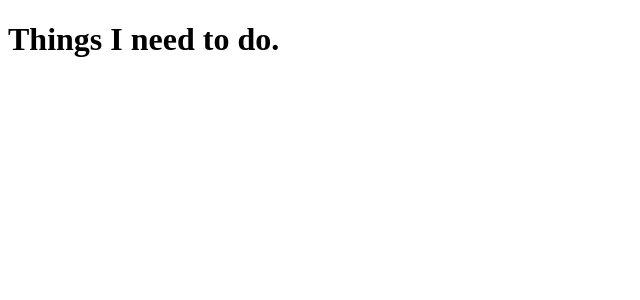
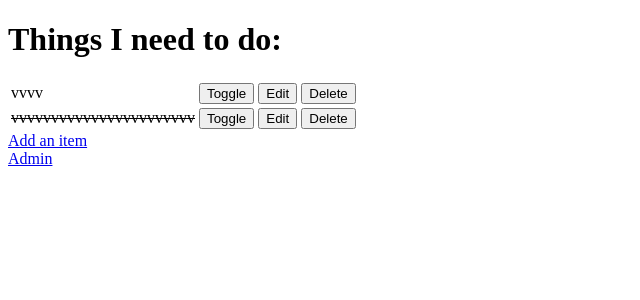
Before and after one commit to alikariminik/djangoTemplating, a Django app: page / in a window 1280 px wide. Shown: the top 300 px of the page, without its empty margins (0-640 px from the left). Run offline with Django 3.2, Linux system fonts and the light colour scheme; data comes from the database, SQL or seed files in the repository; both versions use the stored data as it was after the commit.

Commit message:
added crud functionality£

```diff
--- a/django_intro/urls.py
+++ b/django_intro/urls.py
@@ -15,9 +15,13 @@ Including another URLconf
 """
 from django.contrib import admin
 from django.urls import path
-from todo.views import get_todo_list
+from todo import views
 
 urlpatterns = [
     path('admin/', admin.site.urls),
-    path('', get_todo_list, name='get_todo_list')
+    path('', views.get_todo_list, name='get_todo_list'),
+    path('add', views.add_item, name='add'),
+    path('edit/<item_id>', views.edit_item, name='edit'),
+    path('toggle/<item_id>', views.toggle_item, name='toggle'),
+    path('delete/<item_id>', views.delete_item, name='delete'),
 ]
--- a/todo/templates/todo/todo_list.html
+++ b/todo/templates/todo/todo_list.html
@@ -7,6 +7,36 @@
     <title>Document</title>
 </head>
 <body>
-    <h1>Things I need to do.</h1>
+    <h1>Things I need to do:</h1>
+    <table>
+        {% for item in items %}
+            <tr>
+            {% if item.done %}
+                <td><strike>{{ item.name }}</strike></td>
+            {% else %}
+                <td>{{ item.name }}</td>
+            {% endif %}
+                <td>
+                    <a href="/toggle/{{ item.id }}">
+                        <button>Toggle</button>
+                    </a>
+                </td>
+                <td>
+                    <a href="/edit/{{ item.id }}">
+                        <button>Edit</button>
+                    </a>
+                </td>
+                <td>
+                    <a href="/delete/{{ item.id }}">
+                        <button>Delete</button>
+                    </a>
+                </td>
+            </tr>
+        {% empty %}
+            <tr><td>You have nothing to do.</td></tr>
+        {% endfor %}
+    </table>
+    <a href="/add">Add an item</a><br>
+    <a href="/admin">Admin</a>
 </body>
 </html>
--- a/todo/views.py
+++ b/todo/views.py
@@ -1,7 +1,54 @@
-from django.shortcuts import render
-
+from django.shortcuts import render, redirect, get_object_or_404
+from .models import Item
+from .forms import ItemForm
 # Create your views here.
 
 
 def get_todo_list(request):
-    return render(request, 'todo/todo_list.html')
+    items = Item.objects.all()
+    context = {
+        'items': items
+    }
+    return render(request, 'todo/todo_list.html', context)
+
+
+def add_item(request):
+    if request.method == "POST":
+        form = ItemForm(request.POST)
+        if form.is_valid():
+            form.save()
+            return redirect('get_todo_list')
+
+    form = ItemForm()
+    context = {
+        "form": form
+    }
+    return render(request, 'todo/add_item.html', context)
+
+
+def edit_item(request, item_id):
+    item = get_object_or_404(Item, id=item_id)
+    if request.method == "POST":
+        form = ItemForm(request.POST, instance=item)
+        if form.is_valid():
+            form.save()
+            return redirect('get_todo_list')
+
+    form = ItemForm(instance=item)
+    context = {
+        "form": form
+    }
+    return render(request, 'todo/edit_item.html', context)
+
+
+def toggle_item(request, item_id):
+    item = get_object_or_404(Item, id=item_id)
+    item.done = not item.done
+    item.save()
+    return redirect('get_todo_list')
+
+
+def delete_item(request, item_id):
+    item = get_object_or_404(Item, id=item_id)
+    item.delete()
+    return redirect('get_todo_list')
```
Also changed, not shown: todo/forms.py (added, +8 -0 lines), todo/templates/todo/add_item.html (added, +21 -0 lines), todo/templates/todo/edit_item.html (added, +21 -0 lines), db.sqlite3.
